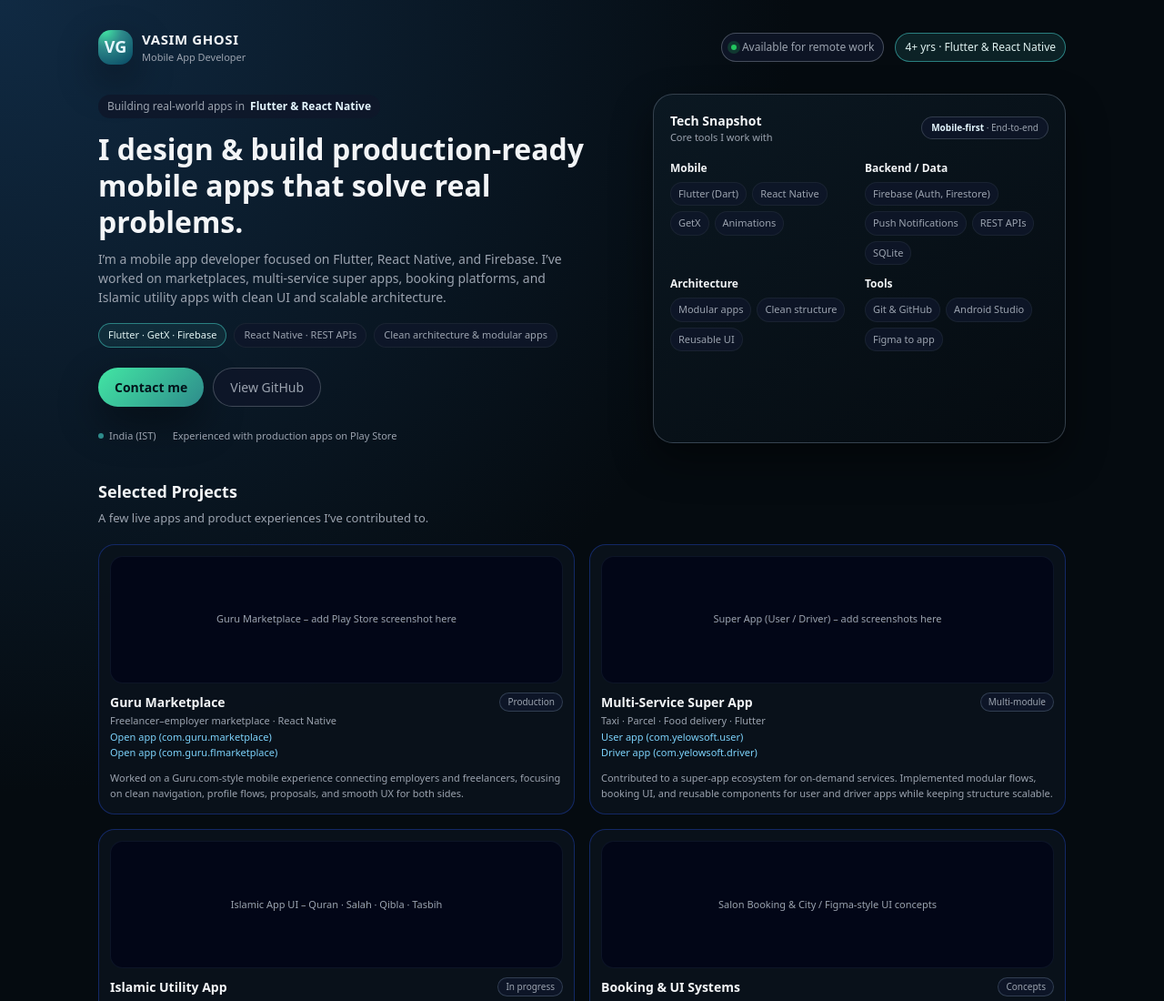
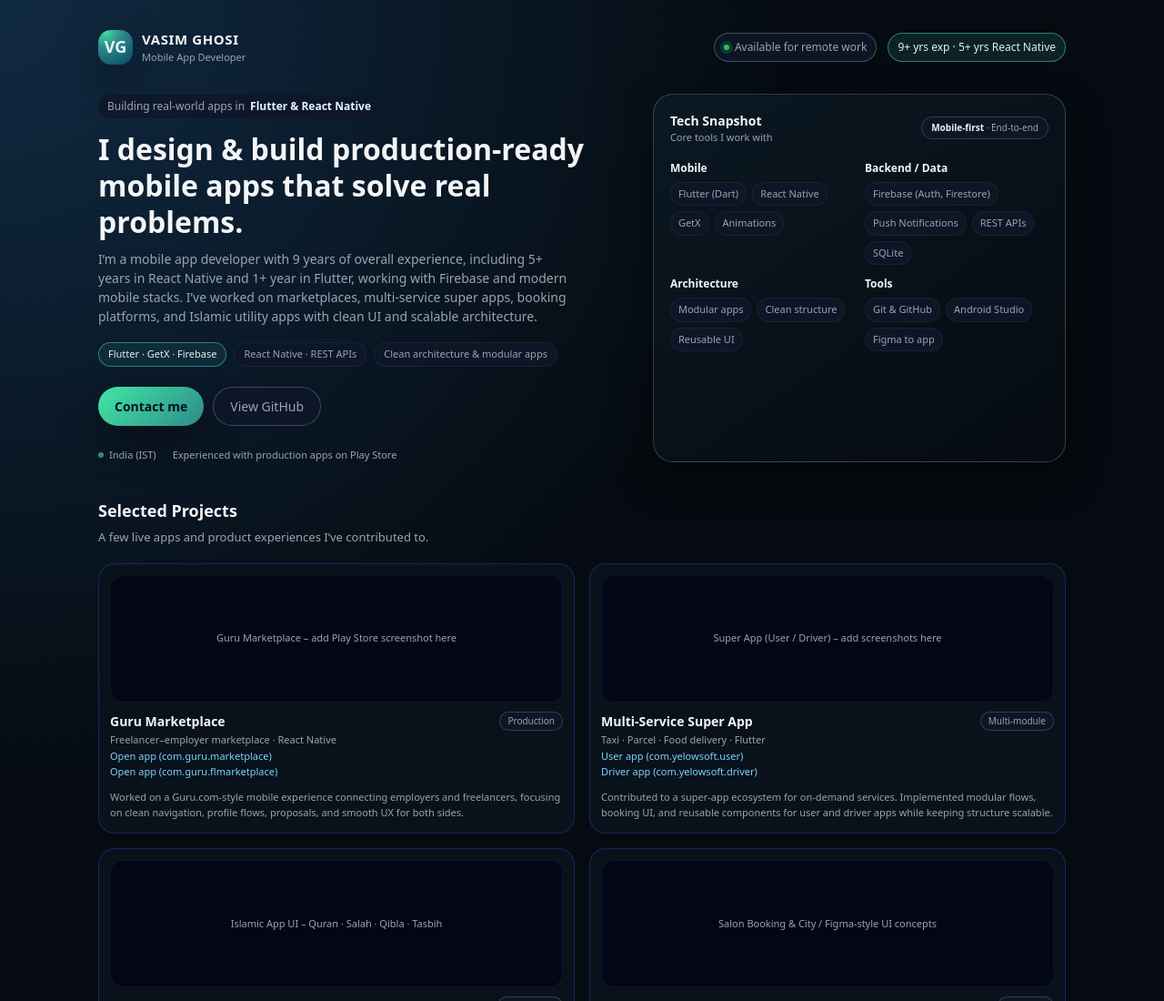
Before and after one commit to vasim5/vasim5.github.io, a plain HTML site: page index.html in a window 1280 px wide. Shown: the top 1100 px of the page at 91% size. Drawn offline with Linux system fonts and the light colour scheme.

Commit message:
Update index.html

```diff
--- a/index.html
+++ b/index.html
@@ -492,7 +492,7 @@
           Available for remote work
         </div>
         <div class="chip chip-primary">
-          4+ yrs · Flutter & React Native
+          9+ yrs exp · 5+ yrs React Native
         </div>
       </div>
     </header>
@@ -507,9 +507,10 @@
           I design & build production-ready mobile apps that solve real problems.
         </h1>
         <p class="hero-subtitle">
-          I’m a mobile app developer focused on Flutter, React Native, and Firebase.
-          I’ve worked on marketplaces, multi-service super apps, booking platforms,
-          and Islamic utility apps with clean UI and scalable architecture.
+  I’m a mobile app developer with 9 years of overall experience, including
+  5+ years in React Native and 1+ year in Flutter, working with Firebase and modern
+  mobile stacks. I’ve worked on marketplaces, multi-service super apps, booking
+  platforms, and Islamic utility apps with clean UI and scalable architecture.
         </p>
 
         <div class="pill-row">
@@ -520,10 +521,10 @@
 
         <div class="cta-row">
           <!-- Update href with your email & LinkedIn/GitHub -->
-          <a class="btn btn-primary" href="mailto:YOUR_EMAIL_HERE">
+          <a class="btn btn-primary" href="mailto: vasimghosi@gmail.com">
             Contact me
           </a>
-          <a class="btn btn-ghost" href="https://github.com/YOUR_GITHUB_USERNAME" target="_blank">
+          <a class="btn btn-ghost" href="https://github.com/vasim5" target="_blank">
             View GitHub
           </a>
         </div>
```
